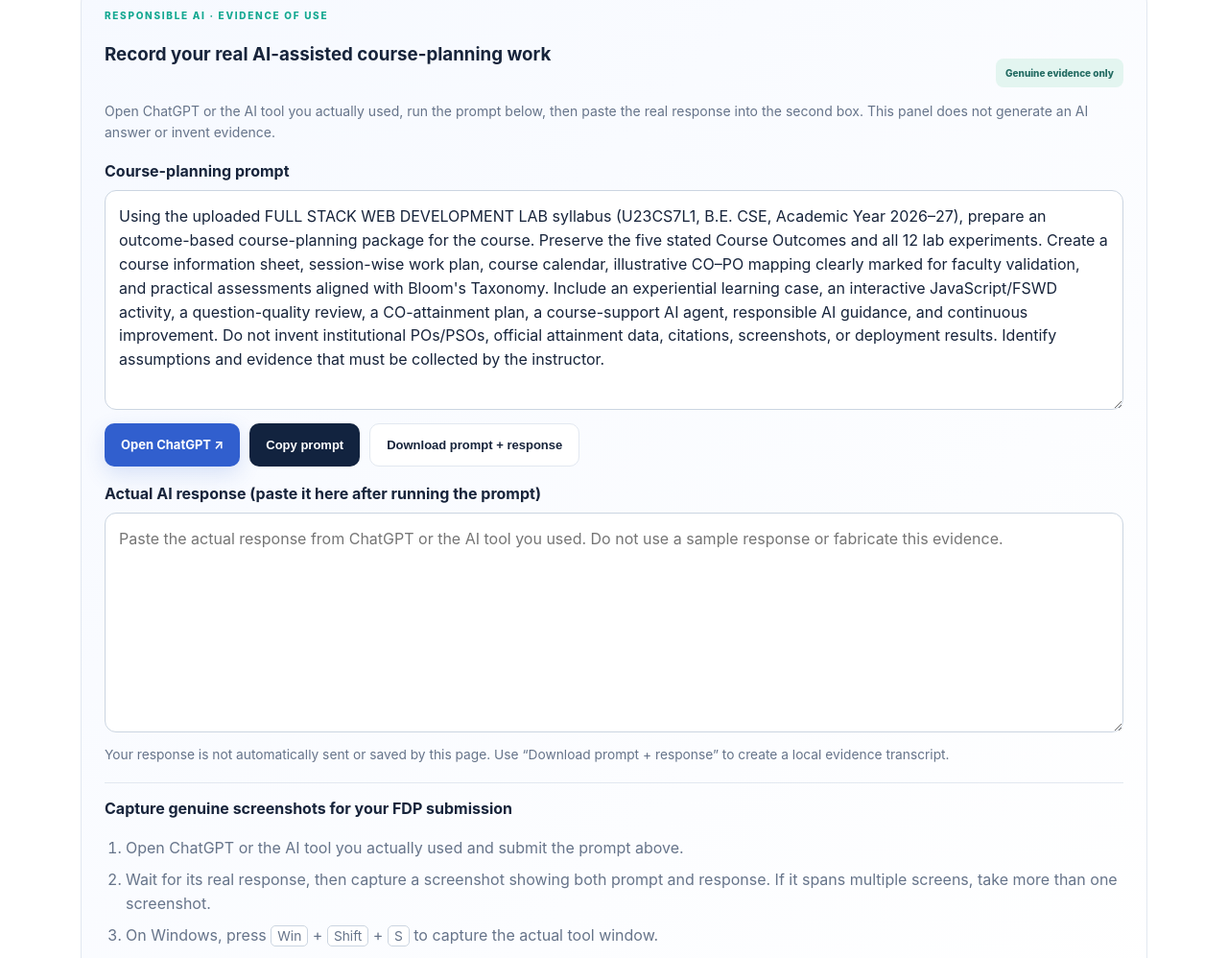
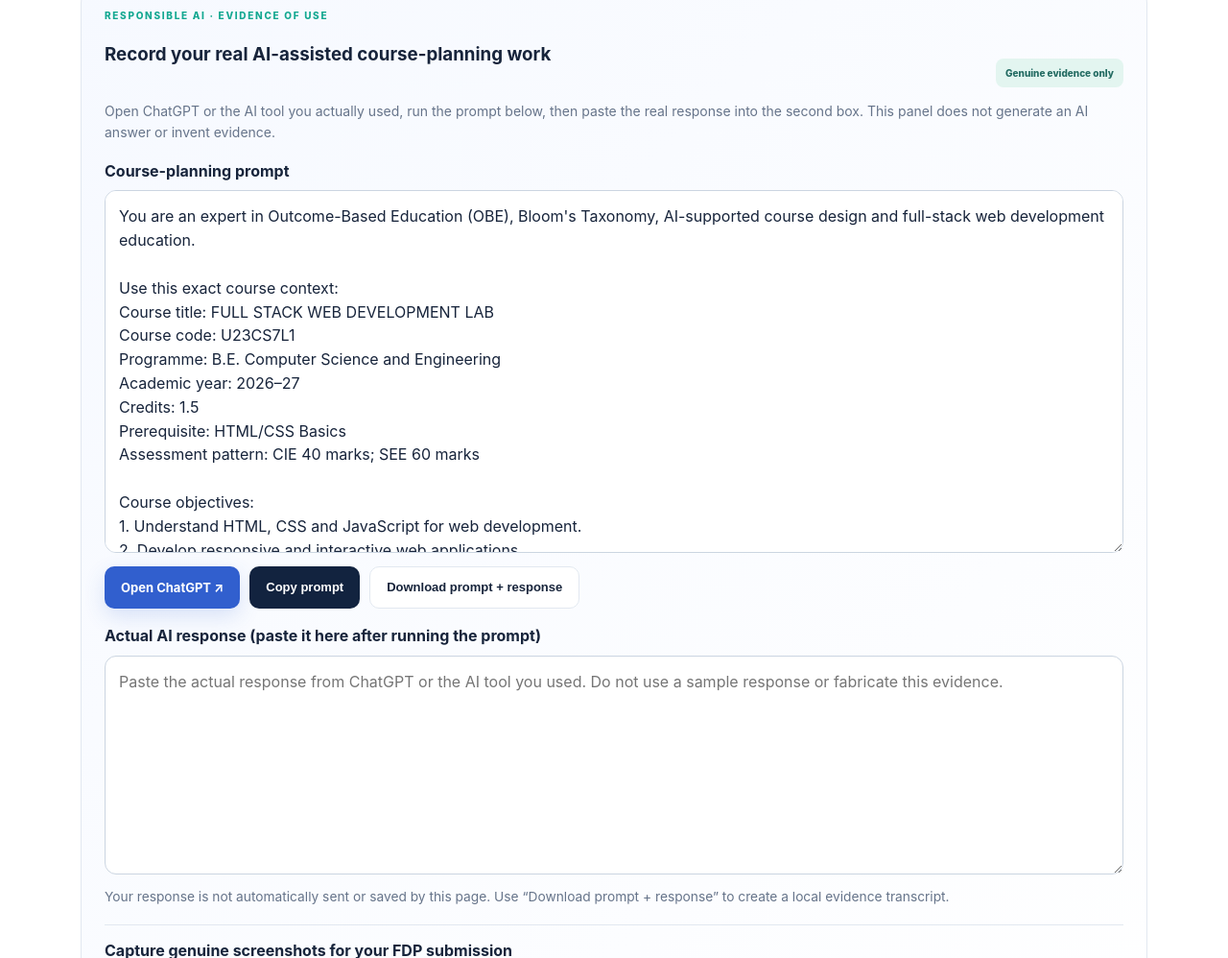
Before and after one commit to salauddingajala/Full-Stack-Web-Development-, a plain HTML site: page index.html in a window 1280 px wide. Shown: the part 8820-9818 px from the top of the page at 96% size. Drawn offline with Linux system fonts and the light colour scheme.

Commit message:
Make course-planning evidence prompt self-contained with FSWD syllabus context

```diff
--- a/index.html
+++ b/index.html
@@ -182,7 +182,54 @@ fetch(apiUrl)
     <div class="section-heading evidence-heading"><div><p class="eyebrow">Responsible AI · Evidence of use</p><h3>Record your real AI-assisted course-planning work</h3></div><span class="tag">Genuine evidence only</span></div>
     <p class="muted">Open ChatGPT or the AI tool you actually used, run the prompt below, then paste the real response into the second box. This panel does not generate an AI answer or invent evidence.</p>
     <label for="courseAiPrompt">Course-planning prompt</label>
-    <textarea id="courseAiPrompt" rows="8">Using the uploaded FULL STACK WEB DEVELOPMENT LAB syllabus (U23CS7L1, B.E. CSE, Academic Year 2026–27), prepare an outcome-based course-planning package for the course. Preserve the five stated Course Outcomes and all 12 lab experiments. Create a course information sheet, session-wise work plan, course calendar, illustrative CO–PO mapping clearly marked for faculty validation, and practical assessments aligned with Bloom's Taxonomy. Include an experiential learning case, an interactive JavaScript/FSWD activity, a question-quality review, a CO-attainment plan, a course-support AI agent, responsible AI guidance, and continuous improvement. Do not invent institutional POs/PSOs, official attainment data, citations, screenshots, or deployment results. Identify assumptions and evidence that must be collected by the instructor.</textarea>
+    <textarea id="courseAiPrompt" rows="14">You are an expert in Outcome-Based Education (OBE), Bloom's Taxonomy, AI-supported course design and full-stack web development education.
+
+Use this exact course context:
+Course title: FULL STACK WEB DEVELOPMENT LAB
+Course code: U23CS7L1
+Programme: B.E. Computer Science and Engineering
+Academic year: 2026–27
+Credits: 1.5
+Prerequisite: HTML/CSS Basics
+Assessment pattern: CIE 40 marks; SEE 60 marks
+
+Course objectives:
+1. Understand HTML, CSS and JavaScript for web development.
+2. Develop responsive and interactive web applications.
+3. Build front-end applications using React.js.
+4. Create back-end services using Node.js, Express.js and MongoDB.
+5. Integrate and deploy full-stack MERN applications.
+
+Course Outcomes:
+CO1: Design responsive web pages using Semantic HTML and CSS.
+CO2: Develop interactive web applications using JavaScript.
+CO3: Build dynamic user interfaces using React.js.
+CO4: Develop RESTful APIs and database-driven applications using the MERN stack.
+CO5: Integrate and deploy full-stack web applications on cloud platforms.
+
+The 12 syllabus laboratory experiments are:
+1. HTML: Build a personal portfolio with required tags, image, form, table, skills and ratings.
+2. CSS: Style the portfolio using the Box Model, Flexbox, Grid and responsive media queries.
+3. JavaScript basics: operators, control flow, arrays, functions and string manipulation.
+4. DOM and events: dynamically add/remove project cards, change themes and respond to user events.
+5. Form validation: validate the contact form using regular expressions and try-catch exception handling.
+6. Fetch API: retrieve live data and render it using async/await.
+7. React.js: rebuild the portfolio using functional components, props, useState and useEffect.
+8. Node.js: understand the event loop, create a basic HTTP server and use core modules.
+9. Express.js: build a RESTful API serving portfolio data and handling contact-form submissions.
+10. MongoDB and Mongoose: connect to MongoDB Atlas and perform CRUD on Projects and Contacts.
+11. Full-stack integration: integrate React, Express and MongoDB into a deployable MERN application.
+12. Deployment: deploy the full MERN portfolio to a cloud platform and verify public access.
+
+Create a complete AI-enabled course-planning package aligned with these exact course outcomes and experiments. Include a course information sheet, an experiment/session work plan, calendar template, illustrative CO–PO mapping clearly marked for faculty validation, Bloom's Taxonomy alignment, assessment plan and rubric, an experiential learning case, an interactive JavaScript/FSWD activity, question-paper quality review, CO-attainment method, course-management AI-agent workflow, responsible AI policy, research integration plan and continuous-improvement cycle.
+
+Rules:
+- Do not invent institution-approved POs/PSOs, holiday calendar, actual student marks, CO-attainment data, completed deployments, screenshots or survey responses.
+- Mark CO–PO mapping, detailed calendar dates, suggested rubric weights and example calculations as provisional until checked against institutional policy.
+- Distinguish implemented features from proposed features that require external integration.
+- Cite any research papers with exact authors, title, year, venue and DOI/official URL, and say so if a detail cannot be verified.
+- Keep the output practical for an FDP capstone portfolio and use numbered sections, not "Part 1/Part 2".
+- Finish with a checklist of evidence the faculty member must actually capture before submission.</textarea>
     <div class="evidence-actions"><a class="btn primary" href="https://chatgpt.com/" target="_blank" rel="noreferrer">Open ChatGPT ↗</a><button class="btn secondary" type="button" id="copyAiPrompt">Copy prompt</button><button class="btn ghost" type="button" id="downloadAiEvidence">Download prompt + response</button></div>
     <label for="courseAiResponse">Actual AI response (paste it here after running the prompt)</label>
     <textarea id="courseAiResponse" rows="8" placeholder="Paste the actual response from ChatGPT or the AI tool you used. Do not use a sample response or fabricate this evidence."></textarea>
```
